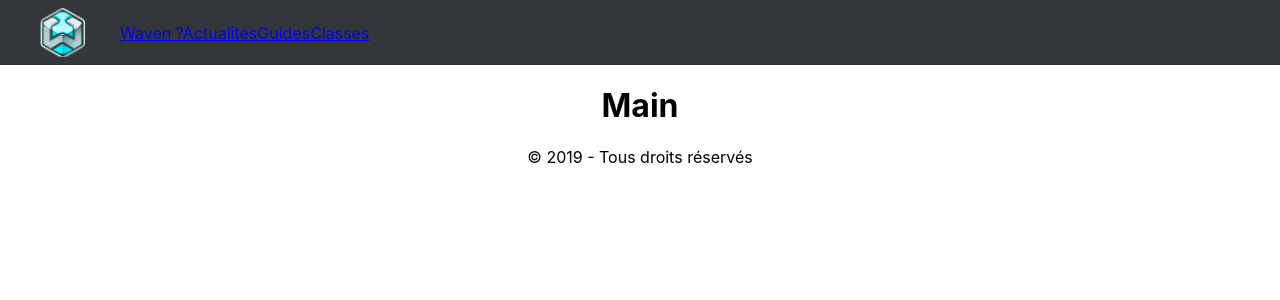
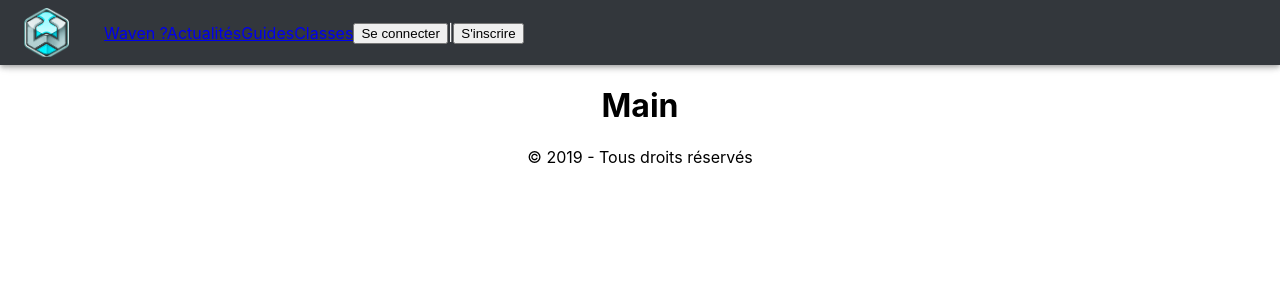
Before and after one commit to daymoz/wh-front, a React (Create React App) app: page / in a window 1280 px wide. Shown: the top 300 px of the page. Built offline with nearby package versions, Linux system fonts and the light colour scheme; what webfontloader would draw is missing.

Commit message:
Material

```diff
--- a/package.json
+++ b/package.json
@@ -3,6 +3,8 @@
   "version": "0.1.0",
   "private": true,
   "dependencies": {
+    "@material-ui/core": "^3.9.0",
+    "@material-ui/icons": "^3.0.2",
     "axios": "^0.18.0",
     "lowdb": "^1.0.0",
     "node-sass": "^4.11.0",
--- a/src/App.js
+++ b/src/App.js
@@ -12,7 +12,7 @@ import './App.scss';
 
 WebFont.load({
   google: {
-    families: ['Open Sans:400','PT Sans Narrow:700', 'sans-serif']
+    families: ['Open Sans:400','Roboto Condensed:300,400,700', 'sans-serif']
   }
 });
 
--- a/src/components/AccountNavbar/AccountNavbar.js
+++ b/src/components/AccountNavbar/AccountNavbar.js
@@ -5,12 +5,16 @@ class AccountNavbar extends Component {
     render() {
       return (
           <div id="account">
-              <div className="user-left">
+              <div className="user-avatar">
 
+              <nav id="account-navbar" role="navigation">
+                <button>Se connecter</button>
+                <span className="separator">|</span>
+                <button>S'inscrire</button>
+              </nav>
               </div>
-              <div className="user-right">
 
-              </div>
+
           </div>
       );
     }
--- a/src/components/Header/Header.js
+++ b/src/components/Header/Header.js
@@ -4,19 +4,25 @@ import { Link } from 'react-router-dom';
 import Logo from '../Logo/Logo';
 import MainNavbar from '../MainNavbar/MainNavbar';
 import AccountNavbar from '../AccountNavbar/AccountNavbar';
+import AppBar from '@material-ui/core/AppBar';
+import Toolbar from '@material-ui/core/Toolbar';
 
 class Header extends Component {
     render() {
         return (
-            <header>
-                <div className="inside-header">
+            <div className="header">
+                {/* <div className="inside-header"> */}
+                <AppBar className="inside-header">
+                    <Toolbar>
                         <Link to="/">
                             <Logo />
                         </Link>
                         <MainNavbar />
                         <AccountNavbar />
+                    </Toolbar>
+                </AppBar>
+                {/* </div> */}
             </div>
-            </header>
         );
     }
   }
--- a/src/components/Header/Header.scss
+++ b/src/components/Header/Header.scss
@@ -1,12 +1,13 @@
-header {
-    position: relative;
-    background: #33373C;
-    & .inside-header {
-        height: 65px;
-        width: 1200px;
-        padding: 0 25px;
-        display: flex;
-        margin: 0 auto;
-        align-items: center;
+.header {
+    height: 65px;
+    header {
+        &.inside-header {
+            height: 65px;
+            background-color: #33373C;
+            // padding: 0 25px;
+            // display: flex;
+            // margin: 0 auto;
+            // align-items: center;
+        }
     }
 }
--- a/src/components/MainNavbar/MainNavbar.scss
+++ b/src/components/MainNavbar/MainNavbar.scss
@@ -1,22 +1,51 @@
-// .active {
-//     color: red;
-// }
+@mixin headerLinkItems() {
+    line-height: 65px;
+    text-decoration: none;
+    //text-transform: uppercase;
+    font-family: 'Roboto Condensed', sans-serif;
+    font-weight: 300;
+    margin: 0 15px;
+    color: #93989F;
+    transition: color 0.2s;
+    letter-spacing: 1px;
+}
+
+
 .wf-active {
     nav#main-navbar {
         height: 65px;
         display: flex;
         flex-grow: 1;
         align-items: stretch;
-        font-size: 22px;
+        font-size: 18px;
         & a.item {
-            line-height: 65px;
-            text-decoration: none;
-            text-transform: uppercase;
-            font-family: 'PT Sans Narrow', sans-serif;
-            font-weight: 700;
-            margin: 0 15px;
-            color: #93989F;
-            transition: color 0.2s;
+            @include headerLinkItems();
+
+            &:hover {
+                color: #d9dbdf;
+            }
         }
     }
+
+    nav#account-navbar {
+        & button {
+            @include headerLinkItems();
+            font-weight: 700;
+            background: none;
+            border: none;
+            font-size: 18px;
+            margin: 0 10px;
+            cursor: pointer;
+
+            &:hover {
+                color: #d9dbdf;
+            }
+        }
+        & .separator {
+            display: inline-block;
+            color: #93989F;
+            font-size: 18px;
+        }
+    }
+
 }
```
Also changed, not shown: 1 other file (tests, documents, lock files or other folders). Lines whose indentation alone changed are shown as unchanged.
